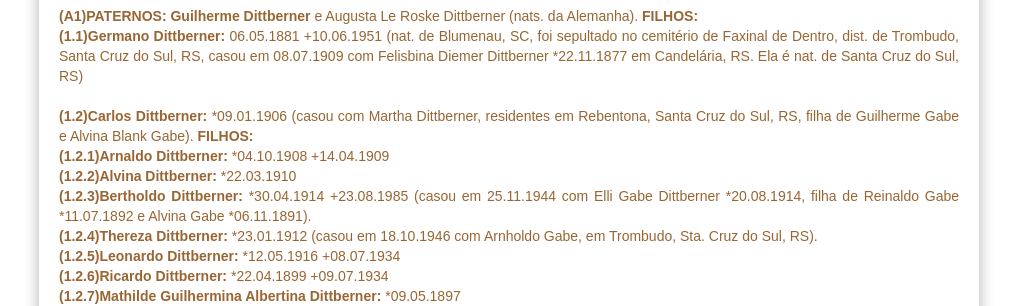
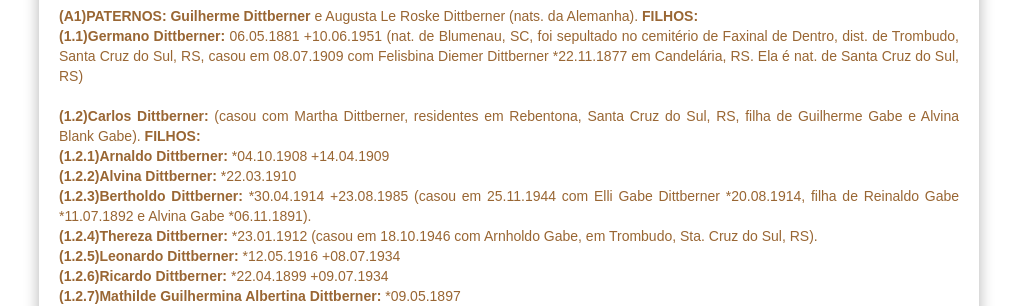
Before and after one commit to claudiovargas1955/claudiovargas1955.github.io, a Jekyll site: the page built from _pages/familia-dittberner.html, in a window 1280 px wide and 1400 px high, scrolled down 675 px. Shown: the part 152-458 px from the top of the window, without its empty margins (131-1148 px from the left). Built offline with Jekyll 4.4.1, drawn with Linux system fonts in a browser that asks for light colours; some web fonts are replaced; some of the changed text lies outside the part shown.

Commit message:
Update familia-dittberner.html

```diff
--- a/_pages/familia-dittberner.html
+++ b/_pages/familia-dittberner.html
@@ -121,7 +121,7 @@ Emilio Schuck *06.07.1880 e Realdine Schuck *07.11.1881, residentes em Taquari).
 dist. de Trombudo, Santa Cruz do Sul, RS, casou em 08.07.1909 com Felisbina Diemer Dittberner *22.11.1877 em Candelária, RS. Ela
 é nat. de Santa Cruz do Sul, RS)<br><br>
 
-<b>(1.2)Carlos Dittberner: </b>*09.01.1906 (casou com Martha Dittberner, residentes em Rebentona, Santa Cruz do Sul, RS, filha de
+<b>(1.2)Carlos Dittberner: </b> (casou com Martha Dittberner, residentes em Rebentona, Santa Cruz do Sul, RS, filha de
 Guilherme Gabe e Alvina Blank Gabe). <b>FILHOS: </b><br>
       <b>(1.2.1)Arnaldo Dittberner: </b>*04.10.1908 +14.04.1909<br>
       <b>(1.2.2)Alvina Dittberner: </b>*22.03.1910 <br>
```
Also changed, not shown: other parts of _pages/familia-dittberner.html (+1 -1 lines).
